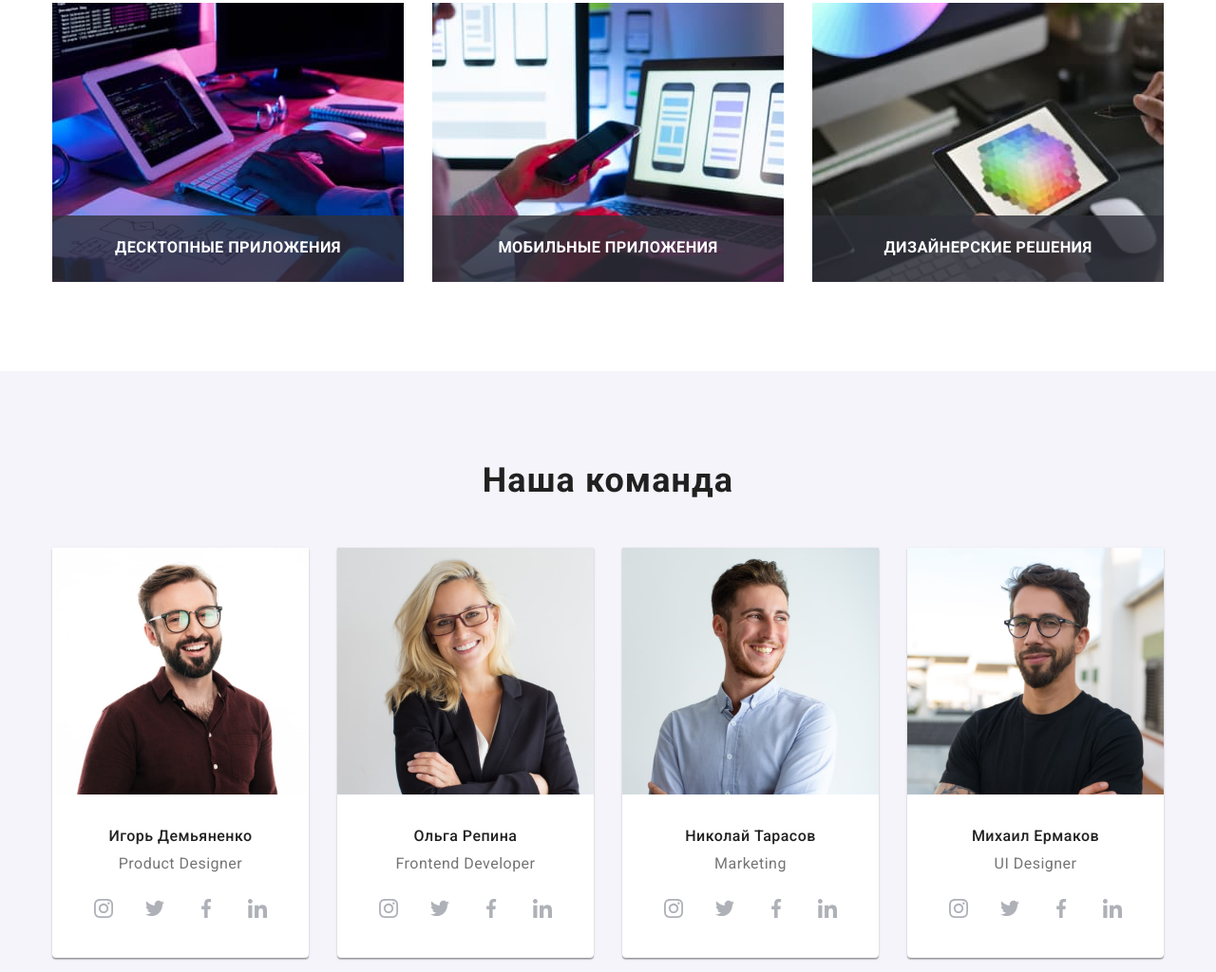
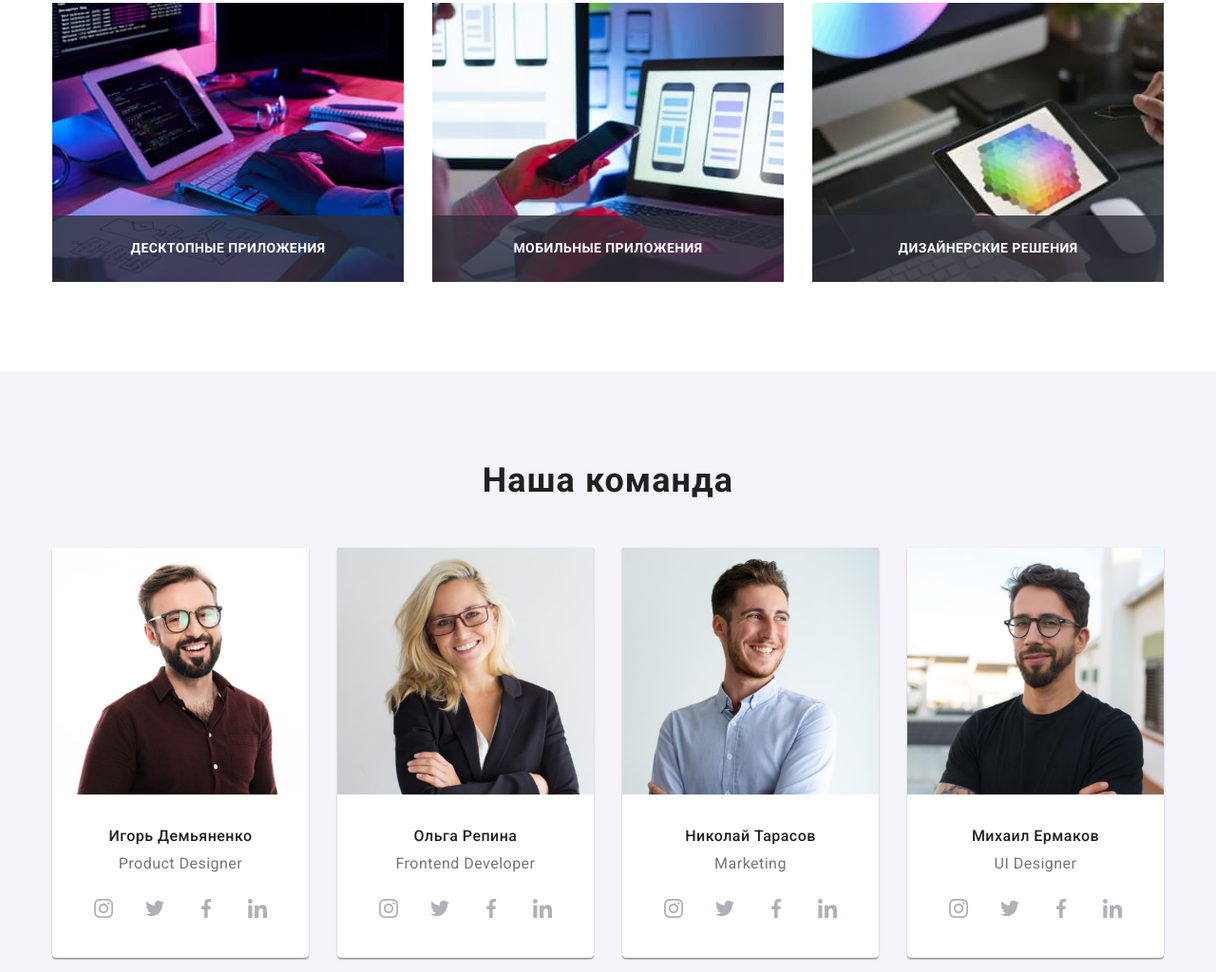
Before and after one commit to Dima-Temnikov/goit-markup-hw-05, a plain HTML site: page index.html in a window 1280 px wide. Shown: the part 1206-2230 px from the top of the page at 95% size. Drawn offline with nearby package versions, Linux system fonts and the light colour scheme.

Commit message:
30.11.21 12:57

```diff
--- a/css/style.css
+++ b/css/style.css
@@ -733,6 +733,8 @@ section {
   height: 294px;
 }
 
+/*---------------MODAL------------------*/
+
 .backdrop {
   width: 100vw;
   height: 100vh;
--- a/index.html
+++ b/index.html
@@ -118,17 +118,17 @@
                 <ul class="wwd-list list">
                     <li class="wwd-item"><a class="wwd-link" href="">
                             <img class="wwd-img" src="./images/box1.jpg" alt="пример работы 1"></a>
-                            <div class="lable"><h3>Десктопные приложения</h3> </div>
-                        </li>
+                            <h3 class="lable" >Десктопные приложения</h3>
+                    </li>
 
                     <li class="wwd-item"><a class="wwd-link" href="">
                             <img class="wwd-img" src="./images/box2.jpg" alt="пример работы 2"></a>
-                            <div class="lable"> <h3>Мобильные приложения</h3></div>
+                             <h3 class="lable">Мобильные приложения</h3>
                         </li>
 
                     <li class="wwd-item"><a class="wwd-link" href="">
                             <img class="wwd-img" src="./images/box3.jpg" alt="пример работы 3"></a>
-                            <div class="lable"> <h3>Дизайнерские решения</h3></div>
+                             <h3 class="lable">Дизайнерские решения</h3>
                         </li>
                 </ul>
             </div>
```
